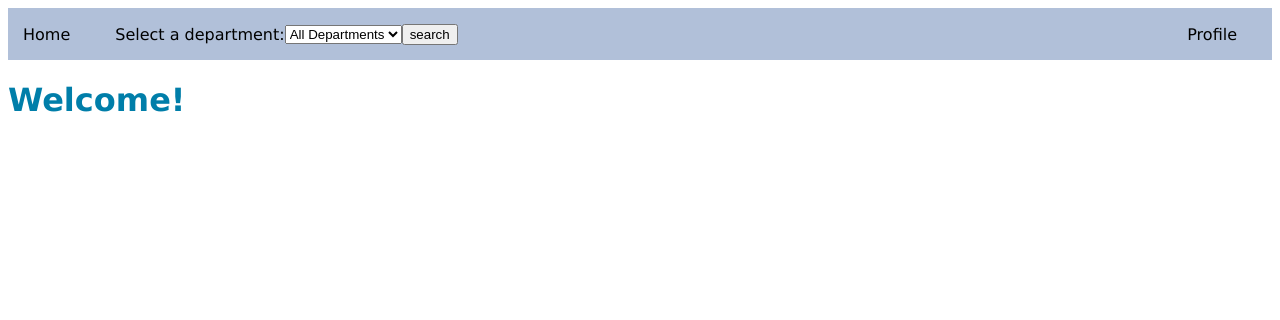
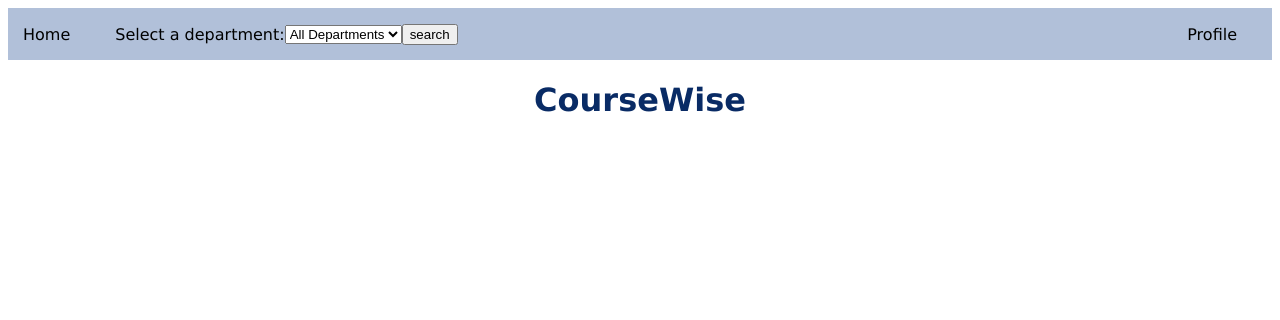
Before and after one commit to ay106/CourseWise, a Flask app: template templates/base.html in a window 1280 px wide. Shown: the top 320 px of the page. Run offline with Flask 3, Linux system fonts and the light colour scheme; the template is opened without the code that fills it, so the values that code supplies are empty.

Commit message:
Got rid of main.html and added underline for links

```diff
--- a/app.py
+++ b/app.py
@@ -123,9 +123,6 @@ def profile():
     if len(info_review) == 0:
         flash('No reviews found for this course.')
 
-    global departments
-    if departments is None:
-        departments = db.get_departments()
 
     return render_template('profile.html', page_title='Profile',
                                            uid=uid,
--- a/static/style.css
+++ b/static/style.css
@@ -2,8 +2,8 @@
 */
 
 HTML {
-    --color-header: #007ea9;  /* color for H1-H6 and others. was deepskyblue but poor contrast. */
-    --color-hilite: #b50000;  /* was red, but this avoids WAVE contrast errors */
+    --color-header: #092b65;
+    --color-hilite: #b50000;
     --color-focus: #56B929;
     --font-family: Verdana;
     font-family: var(--font-family)
@@ -28,7 +28,10 @@ h2, h3 {
 
 a {
     color: black;
-    text-decoration: none;
+}
+
+.center {
+    text-align: center;
 }
 
 .navbar {
--- a/templates/base.html
+++ b/templates/base.html
@@ -41,7 +41,7 @@
 {% endblock %}
 
 {% block main_content %}
-<h1>Welcome!</h1>
+<h1 class="center">CourseWise</h1>
 {% endblock %}
 
   <script src="https://code.jquery.com/jquery-3.4.1.min.js"></script>
```
